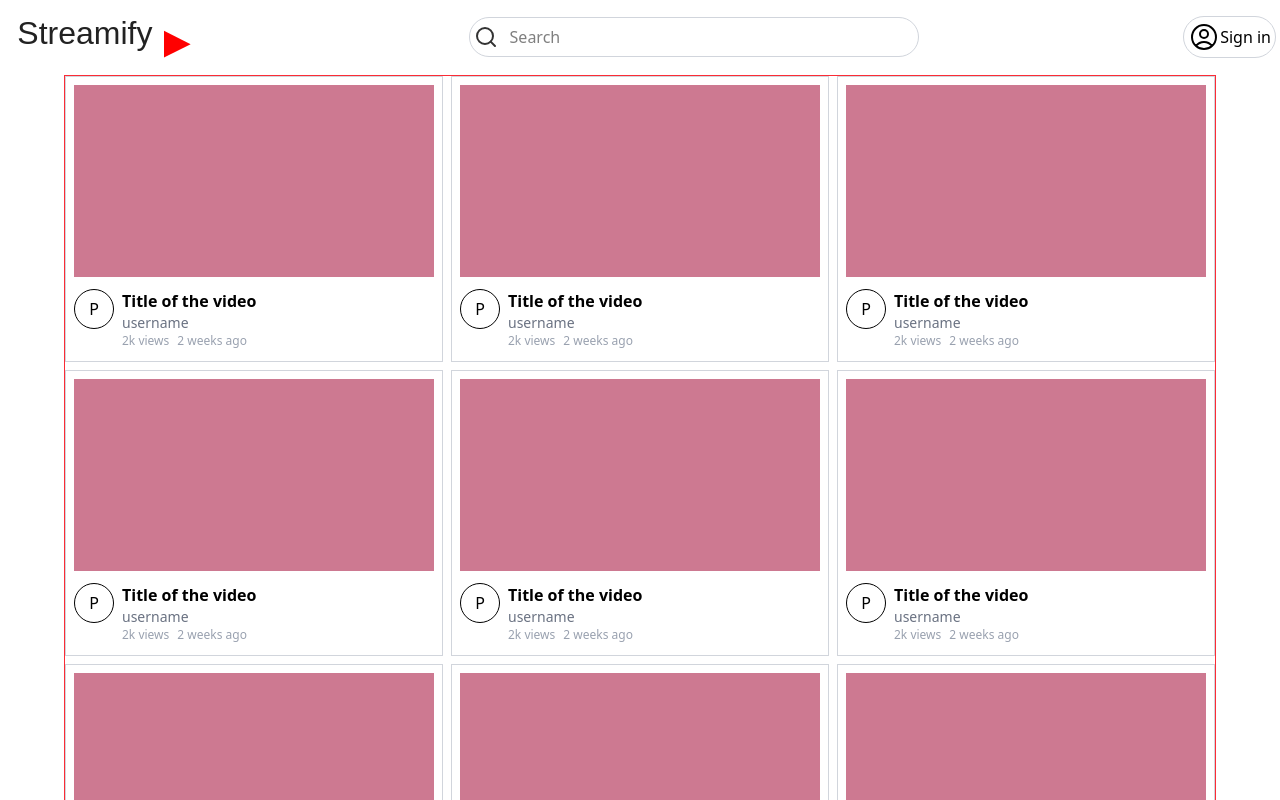
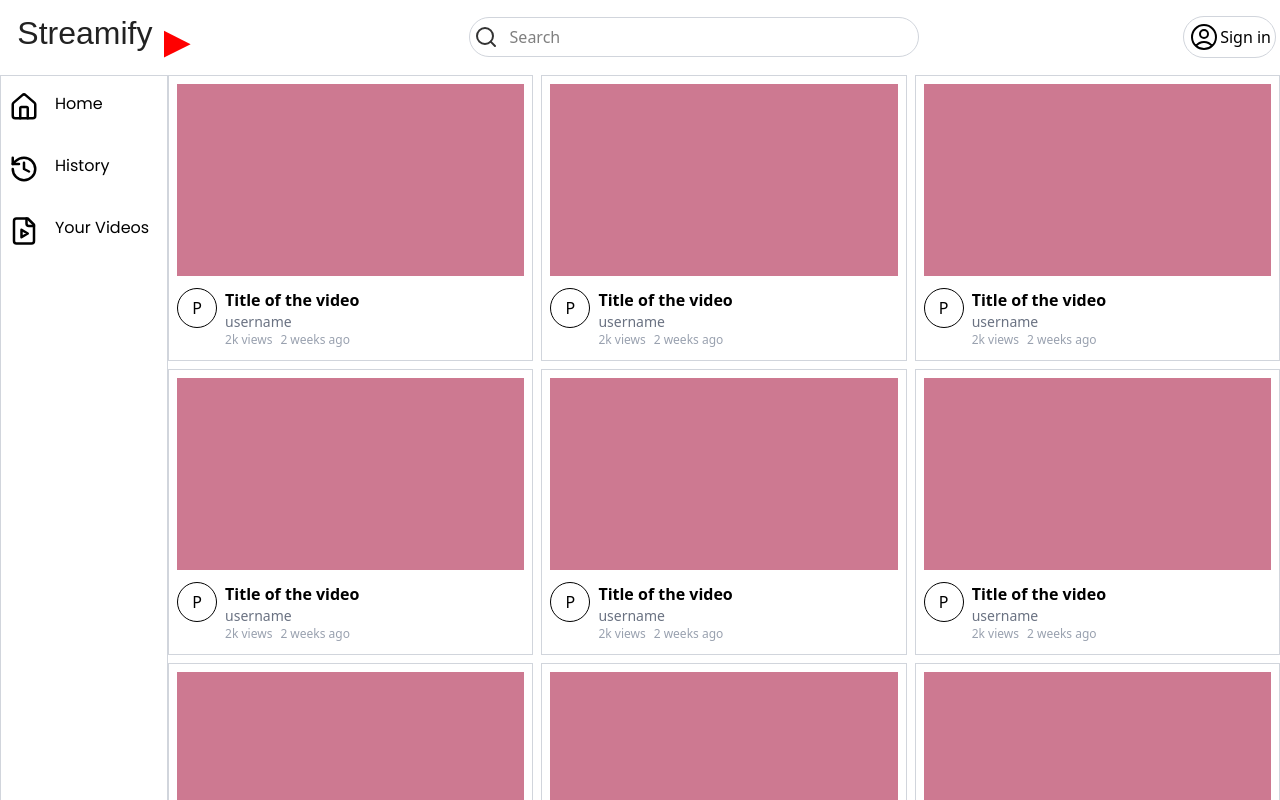
Before and after one commit to khankaish10/streamify, a Next.js app in the folder client/: page / in a window 1280 px wide. Shown: the top 800 px of the page. Built offline with nearby package versions, Linux system fonts and the light colour scheme.

Commit message:
sidebar'

```diff
--- a/client/src/app/(home)/page.tsx
+++ b/client/src/app/(home)/page.tsx
@@ -3,15 +3,15 @@ import VideoCard from "../components/VideoCard";
 
 export default function Home() {
   return (
-    <main
-      className="border-1 border-red-500 lg:max-w-[90%] m-auto grid
+    <div
+      className="grid w-full
       lg:grid-cols-3 md:grid-cols-2 gap-2 md:place-items-center
       "
     >
       {[0, 1, 2, 3, 4, 5, 6, 7, 8].map((video) => {
         return <VideoCard key={video} />;
       })}
-    </main>
+    </div>
   );
 }
 
--- a/client/src/app/components/Navbar.tsx
+++ b/client/src/app/components/Navbar.tsx
@@ -5,18 +5,18 @@ import { Search } from "lucide-react";
 
 const Navbar = () => {
   return (
-    <nav className="flex justify-between items-center p-1  m-auto F">
+    <nav className="nav flex justify-between items-center p-1  m-auto">
       {/* Logo----------- */}
       <div>
         <div>
           <Image
-            className="md:hidden"
+            className="lg:hidden"
             src={"/hamburger.svg"}
             width={30}
             height={30}
             alt="hamburder"
           />
-          <Link href={"/"} className="hidden md:block">
+          <Link href={"/"} className="hidden lg:block">
             <Image
               src="/logo.svg"
               width={200}
--- /dev/null
+++ b/client/src/app/components/Sidebar.tsx
@@ -0,0 +1,62 @@
+// 'use client'
+import Link from 'next/link'
+import React, { useEffect } from 'react'
+import Image from 'next/image'
+import { House, History, FileVideo } from 'lucide-react'
+
+const Sidebar = () => {
+    // const [sidebarHeight, setSidebarHeight] = React.useState(0)
+
+
+    // useEffect(() => {
+    //     const navbar = document.querySelector('.nav') as HTMLElement
+    //     setSidebarHeight(navbar ? navbar.offsetHeight : 0)
+    // }, [])
+
+    return (
+        <div className=' flex flex-col w-[10%] lg:w-[15%]
+             font-[Poppins] px-1 border-1 border-gray-300 '>
+            {/* style={{ height: `calc(100vh - ${sidebarHeight}px)` }}> */}
+
+            <Link href={"/"} className="">
+                <div className='flex item-center p-1 my-3 hover:bg-gray-100 hover:border-1 hover:border-gray-300
+                    '>
+                    <div className=' mr-4'>
+                        <House size={30} />
+
+                    </div>
+
+                    <p className='hidden lg:block text-base'>Home</p>
+                </div>
+            </Link>
+
+            <Link href={"/"} className="">
+                <div className='flex item-center p-1 my-3 hover:bg-gray-100 hover:border-1 hover:border-gray-300
+                    '>
+                    <div className='mr-4'>
+                        <History size={30} />
+
+                    </div>
+
+                    <p className='hidden lg:block text-base'>History</p>
+                </div>
+            </Link>
+
+            <Link href={"/"} className="">
+                <div className='flex item-center p-1 my-3 hover:bg-gray-100 hover:border-1 hover:border-gray-300
+                    '>
+                    <div className=' mr-4'>
+                        <FileVideo size={30} />
+
+                    </div>
+                    <p className='hidden lg:block text-base '>Your Videos</p>
+                </div>
+            </Link>
+
+
+
+        </div>
+    )
+}
+
+export default Sidebar
--- a/client/src/app/layout.tsx
+++ b/client/src/app/layout.tsx
@@ -1,16 +1,19 @@
 import type { Metadata } from "next";
-import { Geist, Geist_Mono } from "next/font/google";
+import { Poppins } from "next/font/google";
 import "./globals.css";
 import Navbar from "./components/Navbar";
+import Sidebar from "./components/Sidebar";
 
-const geistSans = Geist({
-  variable: "--font-geist-sans",
+
+// const poppins = Poppins({
+//   weight: '400',
+//   subsets: ['latin'],
+// })
+const poppins = Poppins({
+  weight: ["400", "600"],
+  style: ["normal", "italic"],
   subsets: ["latin"],
-});
-
-const geistMono = Geist_Mono({
-  variable: "--font-geist-mono",
-  subsets: ["latin"],
+  variable: "--font-poppins",
 });
 
 export const metadata: Metadata = {
@@ -26,10 +29,15 @@ export default function RootLayout({
   return (
     <html lang="en">
       <body
-        className={`${geistSans.variable} ${geistMono.variable} antialiased`}
+        className={`${poppins.variable}`}
       >
-        <Navbar />
-        {children}
+        <main>
+          <Navbar />
+          <section className="flex">
+            <Sidebar />
+            {children}
+          </section>
+        </main>
       </body>
     </html>
   );
```
